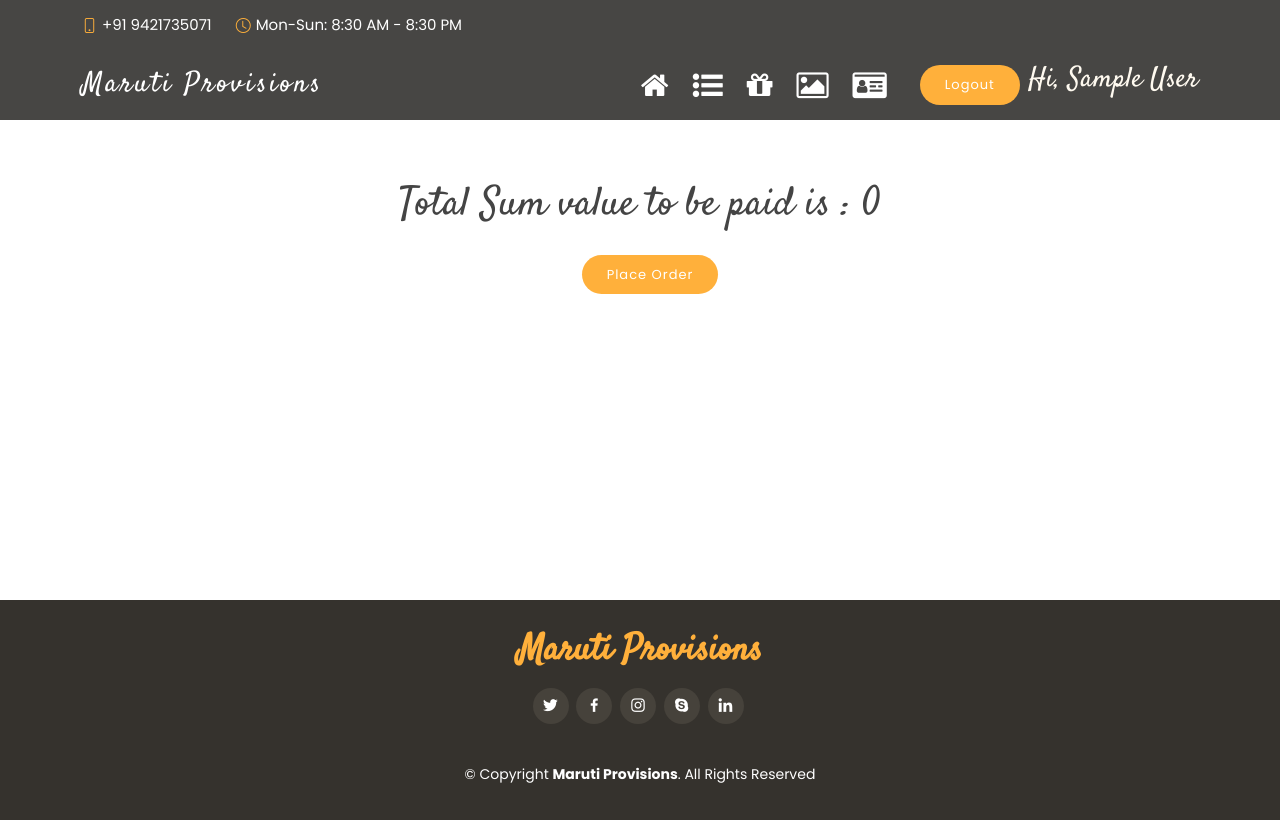
After one commit to KishanPartani/FullStack-OnlineShop, a Flask app: page /mycart in a window 1280 px wide. The commit adds this page. Run offline with Flask 2, Linux system fonts and the light colour scheme; the visitor is signed in with stand-in values (Sample User, id 1); some libraries are stand-ins or nearby versions.

Commit message:
Almost done with cart part

```diff
--- a/app.py
+++ b/app.py
@@ -1,3 +1,4 @@
+from re import A
 from flask import Flask, render_template, url_for, request, flash, redirect, jsonify, send_file, session
 from flask_cors import CORS, cross_origin
 from flask_bcrypt import Bcrypt
@@ -15,13 +16,15 @@ db = client.products
 cooking_essentials = db.cooking_essentials
 db1 = client.users
 info = db1.info
-global products
+global products, cart, totalsum
+totalsum = 0
+cart = []
 products = []
 names = []
 weights = []
 rate = []
 for i in cooking_essentials.find():
-        print(i['pname'])
+        #print(i['pname'])
         names.append(i['pname'])
         weights.append(i['pwt'])
         rate.append(i['prate'])
@@ -80,14 +83,41 @@ def logout():
 
 @app.route('/addtocart', methods=['GET', 'POST'])
 def cartadd():
-    global products
+    global products, cart
     if 'name' not in session:
         return render_template('login.html')
     if request.method == 'POST':
         pname = request.form['pname']
         pquant = request.form['quant']
         print(pname, pquant)
+        cart.append([pname, pquant])
+    #print(cart)
     return render_template('index.html', name=session['name'], products=products, msg='Logout', urllink='logoutl')
+
+@app.route('/mycart')
+def mycart():
+    global cart, totalsum
+    if 'name' not in session:
+        return render_template('login.html')
+
+    pcart = []
+    pwtcart = []
+    pratecart = []
+    pquant = []
+    pcartt = []
+    totalsum = 0
+    for i in cart:
+        prod_cred = cooking_essentials.find_one({'pname': i[0]}, {
+        'pwt': 1, 'prate': 1})
+        totalsum += int(i[1]) * int(prod_cred['prate'])
+        pcart.append(i[0])
+        pwtcart.append(prod_cred['pwt'])
+        pratecart.append(prod_cred['prate'])
+        pquant.append(i[1])
+    for i in range(len(pcart)):
+        pcartt.append([pcart[i], pwtcart[i], pratecart[i], pquant[i]])
+    print(pcartt)
+    return render_template('cart.html', name=session['name'], msg='Logout', urllink='logoutl', pcartt=pcartt, sum=totalsum)
 
 if __name__ == "__main__":
     print('started')
--- a/static/assets/css/style.css
+++ b/static/assets/css/style.css
@@ -103,7 +103,7 @@ h1, h2, h3, h4, h5, h6 {
   z-index: 997;
   transition: all 0.5s;
   padding: 10px 0;
-  background: rgba(26, 24, 22, 0.85);
+  background: rgba(26, 24, 22, 0.8);
 }
 
 #header.header-transparent {
@@ -623,219 +623,6 @@ section {
   }
 }
 
-/*--------------------------------------------------------------
-# About
---------------------------------------------------------------*/
-.about {
-  background: #fffaf3;
-}
-
-.about .content {
-  padding: 0 80px;
-}
-
-.about .content h3 {
-  font-weight: 400;
-  font-size: 34px;
-  color: #5f5950;
-}
-
-.about .content h4 {
-  font-size: 20px;
-  font-weight: 700;
-  margin-top: 5px;
-}
-
-.about .content p {
-  font-size: 15px;
-  color: #848484;
-}
-
-.about .content ul {
-  list-style: none;
-  padding: 0;
-}
-
-.about .content ul li + li {
-  margin-top: 15px;
-}
-
-.about .content ul li {
-  position: relative;
-  padding-left: 26px;
-}
-
-.about .content ul i {
-  font-size: 20px;
-  color: #ffb03b;
-  position: absolute;
-  left: 0;
-  top: 2px;
-}
-
-.about .content p:last-child {
-  margin-bottom: 0;
-}
-
-.about .video-box {
-  background-size: cover;
-  background-repeat: no-repeat;
-  background-position: center center;
-  min-height: 400px;
-  position: relative;
-}
-
-.about .play-btn {
-  width: 94px;
-  height: 94px;
-  background: radial-gradient(#ffb03b 50%, rgba(255, 176, 59, 0.4) 52%);
-  border-radius: 50%;
-  display: block;
-  position: absolute;
-  left: calc(50% - 47px);
-  top: calc(50% - 47px);
-  overflow: hidden;
-}
-
-.about .play-btn::after {
-  content: '';
-  position: absolute;
-  left: 50%;
-  top: 50%;
-  transform: translateX(-40%) translateY(-50%);
-  width: 0;
-  height: 0;
-  border-top: 10px solid transparent;
-  border-bottom: 10px solid transparent;
-  border-left: 15px solid #fff;
-  z-index: 100;
-  transition: all 400ms cubic-bezier(0.55, 0.055, 0.675, 0.19);
-}
-
-.about .play-btn::before {
-  content: '';
-  position: absolute;
-  width: 120px;
-  height: 120px;
-  -webkit-animation-delay: 0s;
-  animation-delay: 0s;
-  -webkit-animation: pulsate-btn 2s;
-  animation: pulsate-btn 2s;
-  -webkit-animation-direction: forwards;
-  animation-direction: forwards;
-  -webkit-animation-iteration-count: infinite;
-  animation-iteration-count: infinite;
-  -webkit-animation-timing-function: steps;
-  animation-timing-function: steps;
-  opacity: 1;
-  border-radius: 50%;
-  border: 5px solid rgba(255, 176, 59, 0.7);
-  top: -15%;
-  left: -15%;
-  background: rgba(198, 16, 0, 0);
-}
-
-.about .play-btn:hover::after {
-  border-left: 15px solid #ffb03b;
-  transform: scale(20);
-}
-
-.about .play-btn:hover::before {
-  content: '';
-  position: absolute;
-  left: 50%;
-  top: 50%;
-  transform: translateX(-40%) translateY(-50%);
-  width: 0;
-  height: 0;
-  border: none;
-  border-top: 10px solid transparent;
-  border-bottom: 10px solid transparent;
-  border-left: 15px solid #fff;
-  z-index: 200;
-  -webkit-animation: none;
-  animation: none;
-  border-radius: 0;
-}
-
-@media (max-width: 1024px) {
-  .about .content, .about .accordion-list {
-    padding-left: 0;
-    padding-right: 0;
-  }
-}
-
-@media (max-width: 992px) {
-  .about .content {
-    padding-top: 30px;
-  }
-  .about .accordion-list {
-    padding-bottom: 30px;
-  }
-}
-
-@-webkit-keyframes pulsate-btn {
-  0% {
-    transform: scale(0.6, 0.6);
-    opacity: 1;
-  }
-  100% {
-    transform: scale(1, 1);
-    opacity: 0;
-  }
-}
-
-@keyframes pulsate-btn {
-  0% {
-    transform: scale(0.6, 0.6);
-    opacity: 1;
-  }
-  100% {
-    transform: scale(1, 1);
-    opacity: 0;
-  }
-}
-
-/*--------------------------------------------------------------
-# Whu Us
---------------------------------------------------------------*/
-.why-us .box {
-  padding: 50px 30px;
-  box-shadow: 0px 2px 15px rgba(0, 0, 0, 0.1);
-  transition: all ease-in-out 0.3s;
-  height: 100%;
-}
-
-.why-us .box span {
-  display: block;
-  font-size: 28px;
-  font-weight: 700;
-  color: #ffcf88;
-}
-
-.why-us .box h4 {
-  font-size: 24px;
-  font-weight: 600;
-  padding: 0;
-  margin: 20px 0;
-  color: #6c665c;
-}
-
-.why-us .box p {
-  color: #aaaaaa;
-  font-size: 15px;
-  margin: 0;
-  padding: 0;
-}
-
-.why-us .box:hover {
-  background: #ffb03b;
-  padding: 30px 30px 70px 30px;
-  box-shadow: 10px 15px 30px rgba(0, 0, 0, 0.18);
-}
-
-.why-us .box:hover span, .why-us .box:hover h4, .why-us .box:hover p {
-  color: #fff;
 }
 
 /*--------------------------------------------------------------
--- /dev/null
+++ b/templates/cart.html
@@ -0,0 +1,122 @@
+<!DOCTYPE html>
+<html lang="en">
+<head>
+    <meta charset="UTF-8">
+    <meta http-equiv="X-UA-Compatible" content="IE=edge">
+    <meta name="viewport" content="width=device-width, initial-scale=1.0">
+    <title>My Cart</title>
+    <link href="../static/assets/img/favicon.png" rel="icon">
+
+    <!-- Google Fonts -->
+    <link href="https://fonts.googleapis.com/css?family=Poppins:300,300i,400,400i,600,600i,700,700i|Satisfy|Comic+Neue:300,300i,400,400i,700,700i" rel="stylesheet">
+
+    <!-- Vendor CSS Files -->
+    <link href="../static/assets/vendor/bootstrap/css/bootstrap.min.css" rel="stylesheet">
+    <link href="../static/assets/vendor/bootstrap-icons/bootstrap-icons.css" rel="stylesheet">
+    <link href="../static/assets/vendor/animate.css/animate.min.css" rel="stylesheet">
+    <link href="../static/assets/vendor/boxicons/css/boxicons.min.css" rel="stylesheet">
+    <link href="../static/assets/vendor/glightbox/css/glightbox.min.css" rel="stylesheet">
+    <link href="../static/assets/vendor/swiper/swiper-bundle.min.css" rel="stylesheet">
+    <link rel="stylesheet" type="text/css" href="https://stackpath.bootstrapcdn.com/font-awesome/4.7.0/css/font-awesome.min.css">
+
+    <!-- Template Main CSS File -->
+    <link href="../static/assets/css/style.css" rel="stylesheet">
+</head>
+<body>
+    <section id="topbar" class="d-flex align-items-center fixed-top">
+        <div class="container-fluid container-xl d-flex align-items-center justify-content-center justify-content-lg-start">
+          <i class="bi bi-phone d-flex align-items-center"><span>+91 9421735071</span></i>
+          <i class="bi bi-clock ms-4 d-none d-lg-flex align-items-center"><span>Mon-Sun: 8:30 AM - 8:30 PM</span></i>
+        </div>
+      </section>
+      <header id="header" class="fixed-top d-flex align-items-center">
+        <div class="container-fluid container-xl d-flex align-items-center justify-content-between">
+
+          <div class="logo me-auto">
+            <h1><a href="/">Maruti Provisions</a></h1>
+            <!-- Uncomment below if you prefer to use an image logo -->
+            <!-- <a href="index.html"><img src="assets/img/logo.png" alt="" class="img-fluid"></a>-->
+          </div>
+
+          <nav id="navbar" class="navbar order-last order-lg-0">
+            <ul>
+              <li><a class="nav-link scrollto" href="/"><span class="fa fa-home fa-2x"></span></a></li>
+              <li><a class="nav-link scrollto" href="/"><span class="fa fa-list-ul fa-2x"></span></a></li>
+              <li><a class="nav-link scrollto" href="/"><span class="fa fa-gift fa-2x"></span></a></li>
+              <li><a class="nav-link scrollto" href="/"><span class="fa fa-image fa-2x"></span></a></li>
+              <!--<li class="dropdown"><a href="#"><span>Drop Down</span> <i class="bi bi-chevron-down"></i></a>
+                <ul>
+                  <li><a href="#">Drop Down 1</a></li>
+                  <li class="dropdown"><a href="#"><span>Deep Drop Down</span> <i class="bi bi-chevron-right"></i></a>
+                    <ul>
+                      <li><a href="#">Deep Drop Down 1</a></li>
+                      <li><a href="#">Deep Drop Down 2</a></li>
+                      <li><a href="#">Deep Drop Down 3</a></li>
+                      <li><a href="#">Deep Drop Down 4</a></li>
+                      <li><a href="#">Deep Drop Down 5</a></li>
+                    </ul>
+                  </li>
+                  <li><a href="#">Drop Down 2</a></li>
+                  <li><a href="#">Drop Down 3</a></li>
+                  <li><a href="#">Drop Down 4</a></li>
+                </ul>
+              </li>-->
+              <li><a class="nav-link scrollto" href="/"><span class="fa fa-id-card fa-2x"></span></a></li>
+            </ul>
+            <i class="bi bi-list mobile-nav-toggle"></i>
+          </nav><!-- .navbar -->&nbsp;&nbsp;&nbsp;
+          <a href="/{{urllink}}" class="book-a-table-btn scrollto">{{msg}}</a>
+          &nbsp;&nbsp;<h3 style="color: floralwhite;">Hi, {{name}} </h1>
+
+        </div>
+      </header><!-- End Header -->
+      <section id="menu" class="menu" style="height: 600px;">
+          <br><br><br>
+          <div class="container">
+            <div class="row menu-container">
+                {% for cmp in pcartt %}
+                <div class="col-lg-6 menu-item">
+                  <div class="menu-content">
+                    <a href="#">{{cmp[0]}}</a><span>{{cmp[2]}} /-</span>
+                  </div>
+                  <p class="menu-ingredients" style="margin-bottom: 0%;">{{cmp[1]}} &nbsp;&nbsp; Quantity: {{cmp[3]}}
+                </div>
+                {% endfor %}
+
+          </div>
+          <h1 style="text-align: center; margin-top: 50px;">Total Sum value to be paid is : {{sum}}</h1>
+          <br><center><a href="/placeorder" class="book-a-table-btn scrollto">Place Order</a></center>
+          </div>
+      </section>
+
+    </main><!-- End #main -->
+
+    <!-- ======= Footer ======= -->
+    <footer id="footer">
+      <div class="container">
+        <h3>Maruti Provisions</h3>
+        <div class="social-links">
+          <a href="#" class="twitter"><i class="bx bxl-twitter"></i></a>
+          <a href="#" class="facebook"><i class="bx bxl-facebook"></i></a>
+          <a href="#" class="instagram"><i class="bx bxl-instagram"></i></a>
+          <a href="#" class="google-plus"><i class="bx bxl-skype"></i></a>
+          <a href="#" class="linkedin"><i class="bx bxl-linkedin"></i></a>
+        </div>
+        <div class="copyright">
+          &copy; Copyright <strong><span>Maruti Provisions</span></strong>. All Rights Reserved
+        </div>
+      </div>
+    </footer><!-- End Footer -->
+
+    <a href="#" class="back-to-top d-flex align-items-center justify-content-center"><i class="bi bi-arrow-up-short"></i></a>
+
+    <!-- Vendor JS Files -->
+    <script src="../static/assets/vendor/bootstrap/js/bootstrap.bundle.min.js"></script>
+    <script src="../static/assets/vendor/glightbox/js/glightbox.min.js"></script>
+    <script src="../static/assets/vendor/isotope-layout/isotope.pkgd.min.js"></script>
+    <script src="../static/assets/vendor/swiper/swiper-bundle.min.js"></script>
+
+    <!-- Template Main JS File -->
+    <script src="../static/assets/js/main.js"></script>
+</body>
+</html>
```
Also changed, not shown: templates/index.html (+4 -4 lines).
